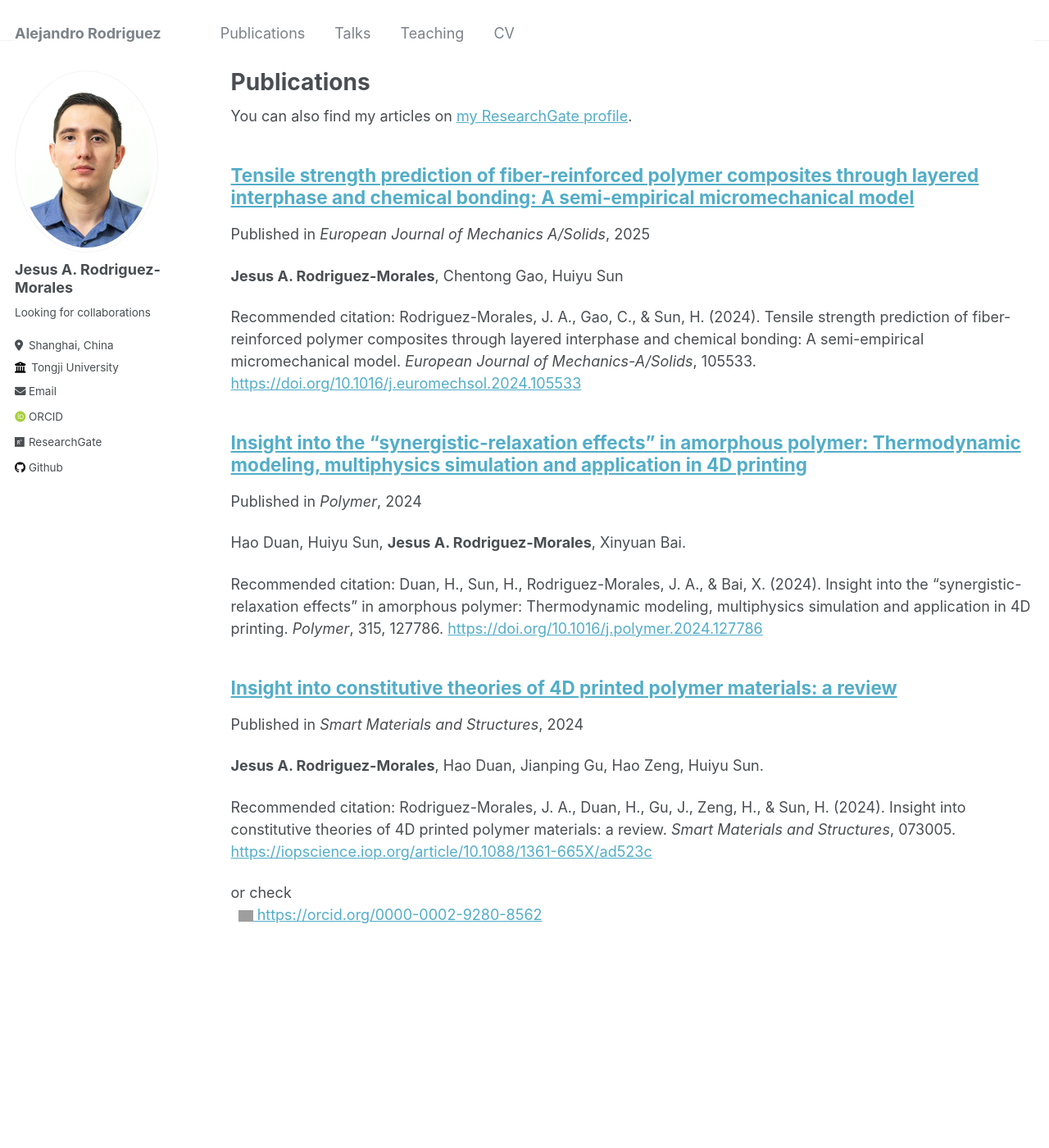
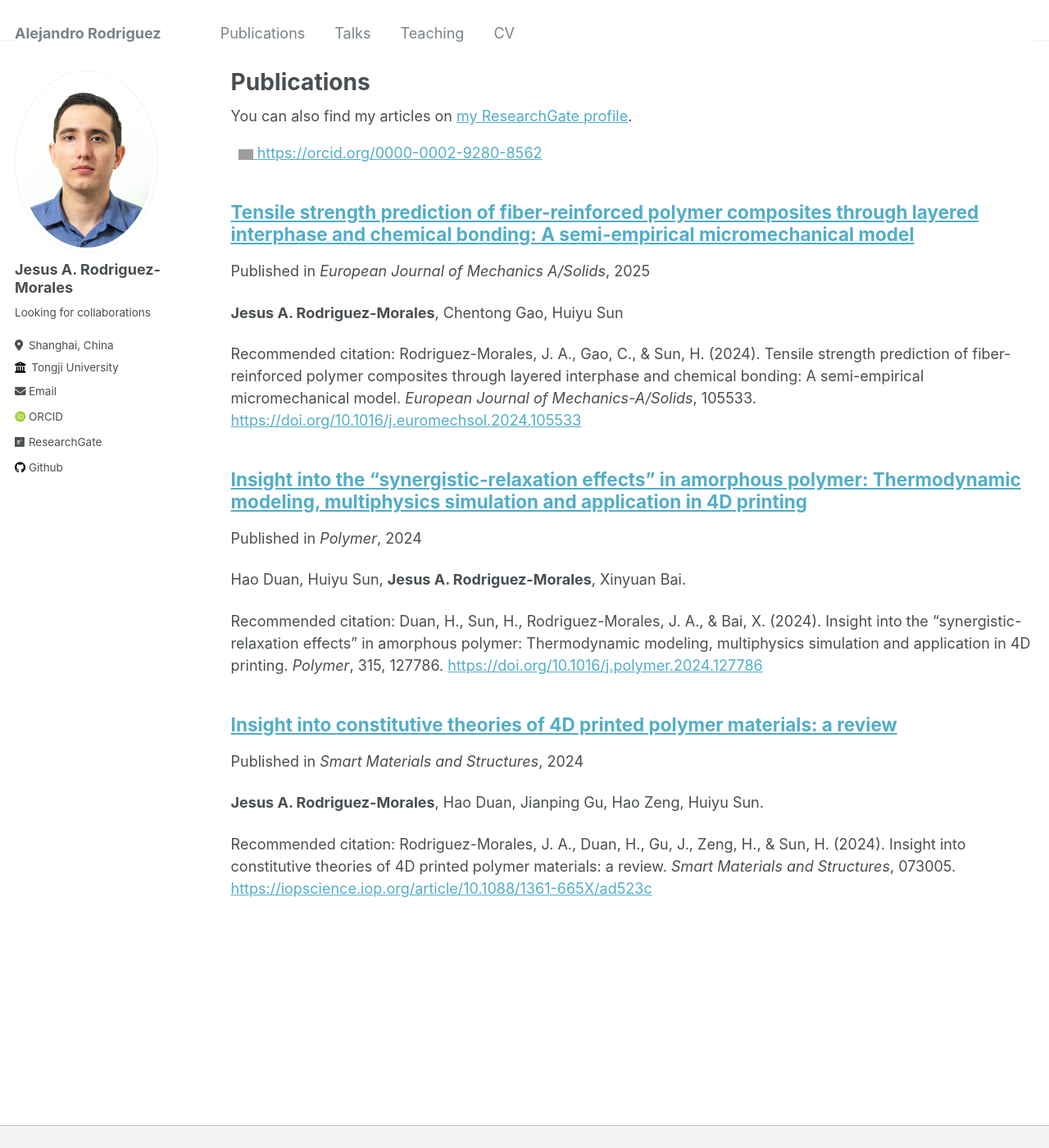
Before and after one commit to alex-rodriguez-m/alex-rodriguez-m.github.io, a Jekyll site: the page built from _pages/publications.md, in a window 1280 px wide and 1400 px high. Shown: the whole window at 82% size. Built offline with Jekyll 4.4.1, drawn with Linux system fonts in a browser that asks for light colours; some web fonts are replaced; grey boxes are pictures that could not be loaded.

Commit message:
Update publications.md

```diff
--- a/_pages/publications.md
+++ b/_pages/publications.md
@@ -7,14 +7,6 @@ author_profile: true
 
 {% if site.author.researchgate  %}
   <div class="wordwrap">You can also find my articles on <a href="{{site.author.researchgate }}">my ResearchGate profile</a>.</div>
-{% endif %}
-
-{% include base_path %}
-
-{% for post in site.publications reversed %}
-  {% include archive-single.html %}
-{% endfor %}
-or check
 <a
     id="cy-effective-orcid-url"
     class="underline"
@@ -28,3 +20,11 @@ or check
         alt="ORCID iD icon"/>
       https://orcid.org/0000-0002-9280-8562
     </a>
+
+{% endif %}
+
+{% include base_path %}
+
+{% for post in site.publications reversed %}
+  {% include archive-single.html %}
+{% endfor %}
```
